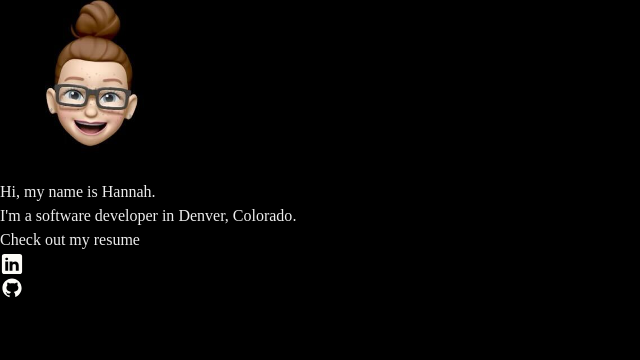
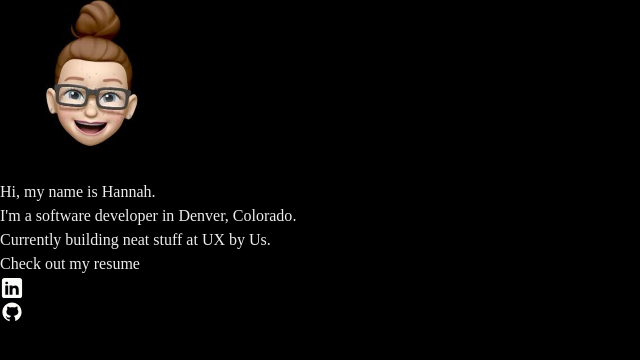
Before and after one commit to hannah-saurusrex/hannah-portfolio, a Next.js app: page / in a window 1280 px wide. Shown: the top 360 px of the page, without its empty margins (0-640 px from the left). Built offline with nearby package versions, Linux system fonts and the light colour scheme.

Commit message:
update tag line and resume

```diff
--- a/src/app/page.tsx
+++ b/src/app/page.tsx
@@ -3,7 +3,7 @@ import Image from "next/image";
 export default function Home() {
   return (
     <div className="grid grid-rows-[20px_1fr_20px] items-center justify-items-center min-h-screen p-8 pb-20 gap-16 sm:p-20 font-[family-name:var(--font-geist-sans)]">
-      <main className="flex flex-col gap-8 row-start-2 items-center">
+      <main className="flex flex-col gap-4 row-start-2 items-center">
         <Image
           className="bg-opacity-0"
           src="/hannah_happy.png"
@@ -13,7 +13,9 @@ export default function Home() {
           priority
         />
         <h1 className="text-5xl font-bold">Hi, my name is <span className="text-yellow-500">Hannah</span>.</h1>
-        <p className="text-xl">I&apos;m a software developer in <span className="text-yellow-500">Denver, Colorado</span>.</p>
+        <p className="text-xl">I&apos;m a software developer in <span className="text-yellow-500">Denver, Colorado</span>. <br />
+          Currently building neat stuff at UX by Us.
+        </p>
       </main>
       <footer className="row-start-3 gap-6 flex-wrap items-center justify-center">
         <p className="text-xl underline">
```
Also changed, not shown: 1 other file (tests, documents, lock files or other folders).
